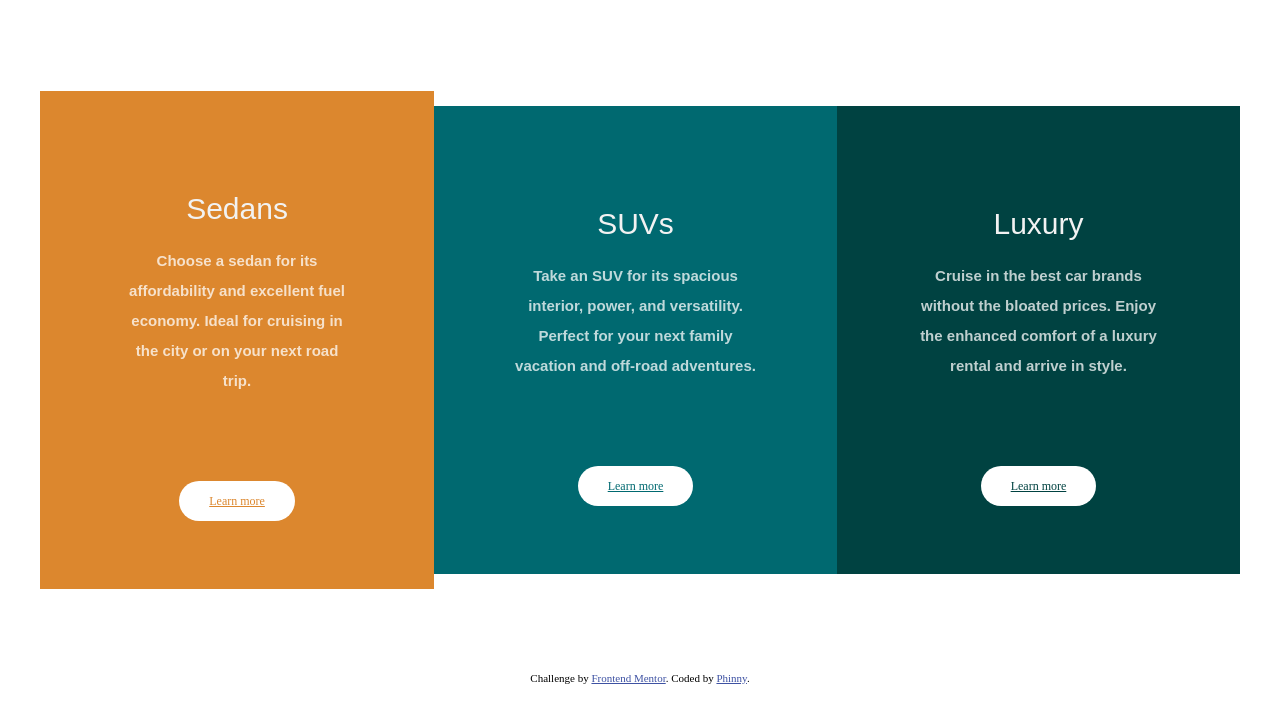
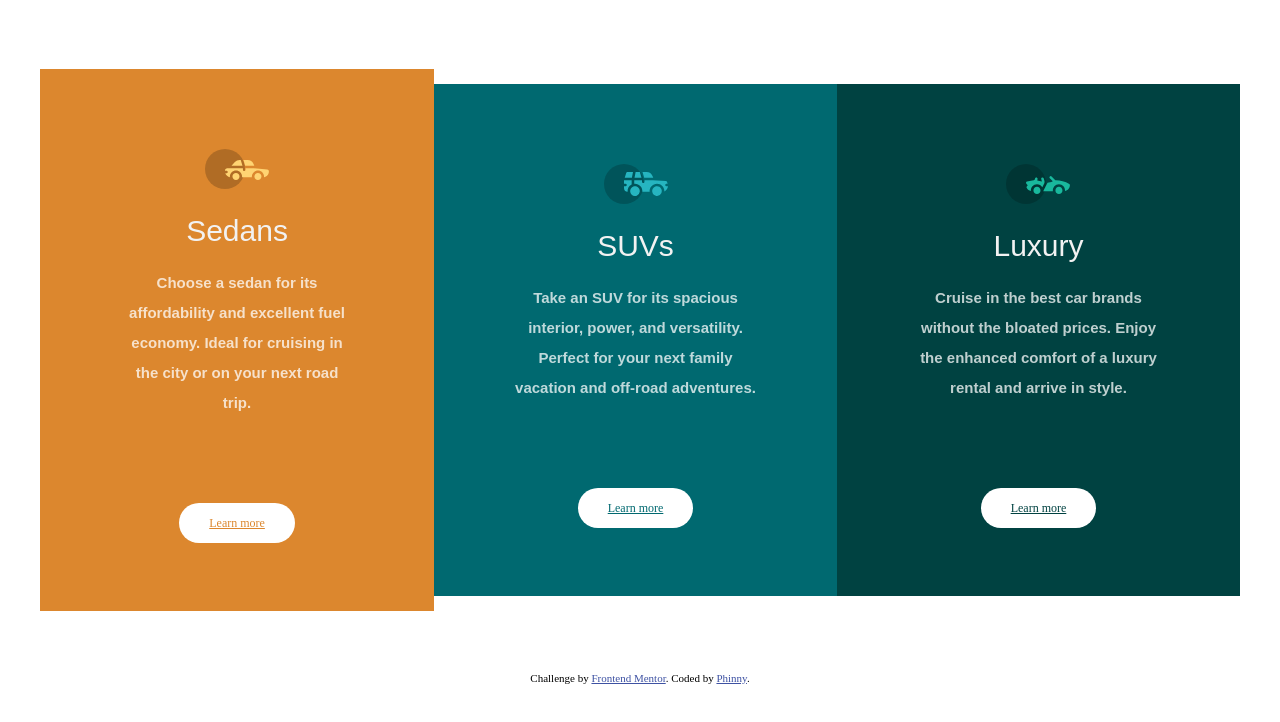
Before and after one commit to phiny-steph/3-column-preview, a plain HTML site: page index.html in a window 1280 px wide. Drawn offline with Linux system fonts and the light colour scheme; a web font is replaced by a local one.

Commit message:
Update index.html

```diff
--- a/index.html
+++ b/index.html
@@ -18,6 +18,7 @@
  <div id="container">
 
    <div class="sedan">
+     <img id="sedanspicture" src="./img/icon-sedans.svg" alt="sedan">
      <h1>Sedans</h1>
       <p> Choose a sedan for its affordability and excellent fuel economy. Ideal for cruising in the city
        or on your next road trip. </p>
@@ -25,6 +26,7 @@
    </div>
 
    <div class="suv">
+     <img id="suvpicture" src="./img/icon-suvs.svg" alt="suv">
      <h1>SUVs</h1>
      <p>Take an SUV for its spacious interior, power, and versatility. Perfect for your next family vacation
       and off-road adventures.</p>
@@ -32,6 +34,7 @@
    </div>
 
    <div class="luxury">
+     <img id="luxurypicture" src="./img/icon-luxury.svg" alt="luxury">
      <h1>Luxury</h1>
      <p>Cruise in the best car brands without the bloated prices. Enjoy the enhanced comfort of a luxury
       rental and arrive in style.</p>
```
